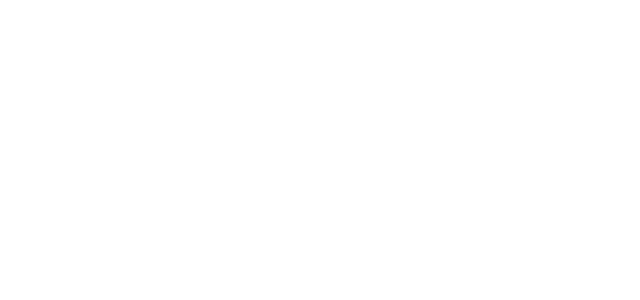
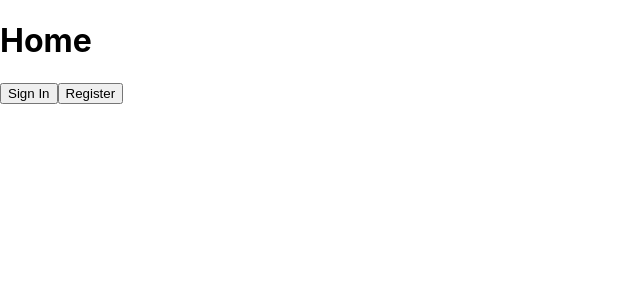
Before and after one commit to randaman23/note-pad, a React (Create React App) app: page / in a window 1280 px wide. Shown: the top 300 px of the page, without its empty margins (0-640 px from the left). Built offline with nearby package versions, Linux system fonts and the light colour scheme.

Commit message:
routes setup from home page to login or register page

```diff
--- a/package.json
+++ b/package.json
@@ -11,6 +11,8 @@
     "massive": "^5.5.3",
     "react": "^16.6.1",
     "react-dom": "^16.6.1",
+    "react-router": "^4.3.1",
+    "react-router-dom": "^4.3.1",
     "react-scripts": "2.1.1"
   },
   "scripts": {
--- a/src/App.js
+++ b/src/App.js
@@ -1,12 +1,23 @@
-import React, { Component } from 'react';
-import logo from './logo.svg';
-import './App.css';
+import React, { Component } from "react";
+import { HashRouter, Route, Switch } from "react-router-dom";
+import Home from "./components/Home";
+import Login from "./components/Login";
+import Register from "./components/Register";
+import Notepad from "./components/Notepad";
+import "./App.css";
 
 class App extends Component {
   render() {
     return (
-      <div className="App">
-
+      <div>
+        <HashRouter>
+          <Switch>
+            <Route path="/" exact component={Home} />
+            <Route path="/login" component={Login} />
+            <Route path="/register" component={Register} />
+            <Route path="/notepad" component={Notepad} />
+          </Switch>
+        </HashRouter>
       </div>
     );
   }
--- /dev/null
+++ b/src/components/Home.js
@@ -0,0 +1,20 @@
+import React, { Component } from "react";
+import {Link} from 'react-router-dom'
+
+class Home extends Component {
+  render() {
+    return (
+      <div>
+        <h1>Home</h1>
+        <Link to="/login">
+        <button>Sign In</button>
+        </Link>
+        <Link to="/register">
+        <button>Register</button>
+        </Link>
+      </div>
+    );
+  }
+}
+
+export default Home;
--- /dev/null
+++ b/src/components/Login.js
@@ -0,0 +1,14 @@
+import React, { Component } from "react";
+
+class Login extends Component {
+  render() {
+    return (
+      <div>
+        <h1>Login</h1>
+        <button>Sign In</button>
+      </div>
+    );
+  }
+}
+
+export default Login;
--- /dev/null
+++ b/src/components/Register.js
@@ -0,0 +1,14 @@
+import React, { Component } from "react";
+
+class Register extends Component {
+  render() {
+    return (
+      <div>
+        <h1>Register</h1>
+        <button>Register</button>
+      </div>
+    );
+  }
+}
+
+export default Register;
```
Also changed, not shown: src/components/Notepad.js (added), 1 other file (tests, documents, lock files or other folders).
